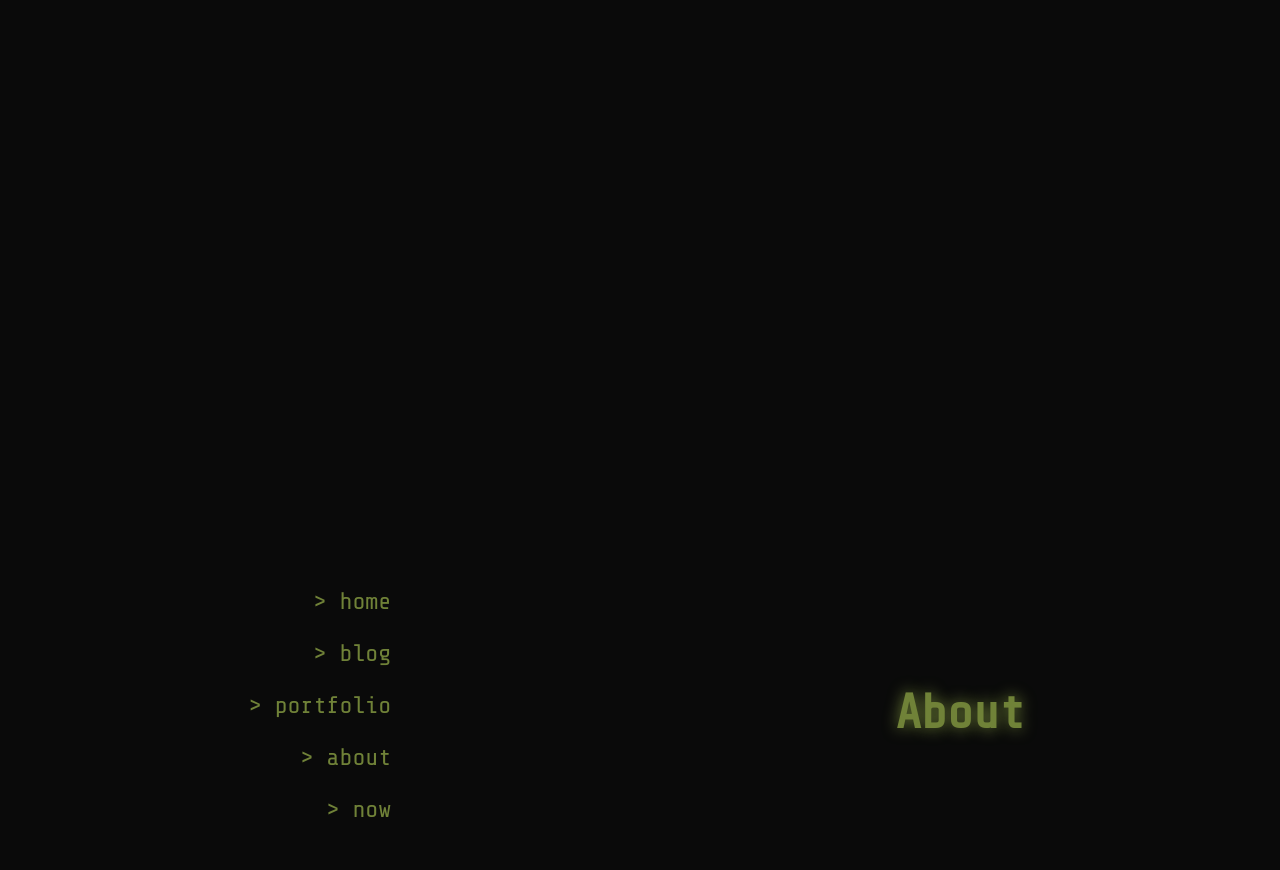
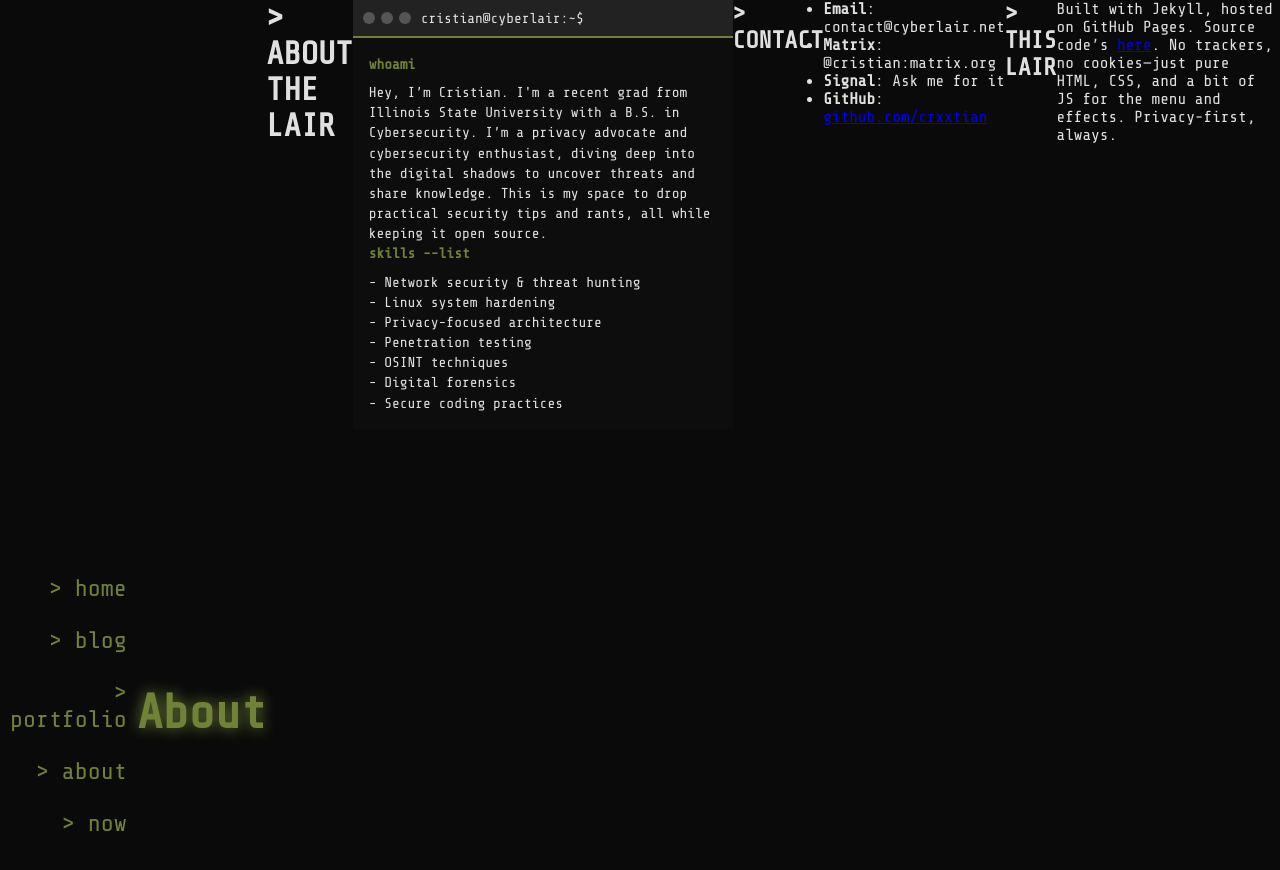
Before and after one commit to crxxtian/crxxtian.github.io, a Jekyll site: the page built from about.md, in a window 1280 px wide. Shown: the top 870 px of the page. Built offline with Jekyll 4.4.1, drawn with Linux system fonts in a browser that asks for light colours.

Commit message:
hmmmm y u no work

```diff
--- a/_layouts/default.html
+++ b/_layouts/default.html
@@ -5,12 +5,14 @@
     <meta name="viewport" content="width=device-width, initial-scale=1.0" />
     <title>{% if page.title %}{{ page.title }} | {% endif %}{{ site.title }}</title>
     <meta name="description" content="{{ site.description }}" />
+
     <link rel="stylesheet" href="{{ '/assets/css/style.css' | relative_url }}">
     <link href="https://fonts.googleapis.com/css2?family=Share+Tech+Mono&display=swap" rel="stylesheet">
 </head>
 <body>
 
 <div class="main-container fade-in">
+    <!-- Left Menu -->
     <div class="nav-column">
         <ul class="menu">
             <li><a href="/">> home</a></li>
@@ -21,12 +23,12 @@
         </ul>
     </div>
 
+    <!-- Right Side: Title + Page Content -->
     <div class="title-column">
         <h1 class="fade-title">{{ page.title }}</h1>
     </div>
+    {{ content }}
 </div>
-
-{{ content }}
 
 </body>
 </html>
```
